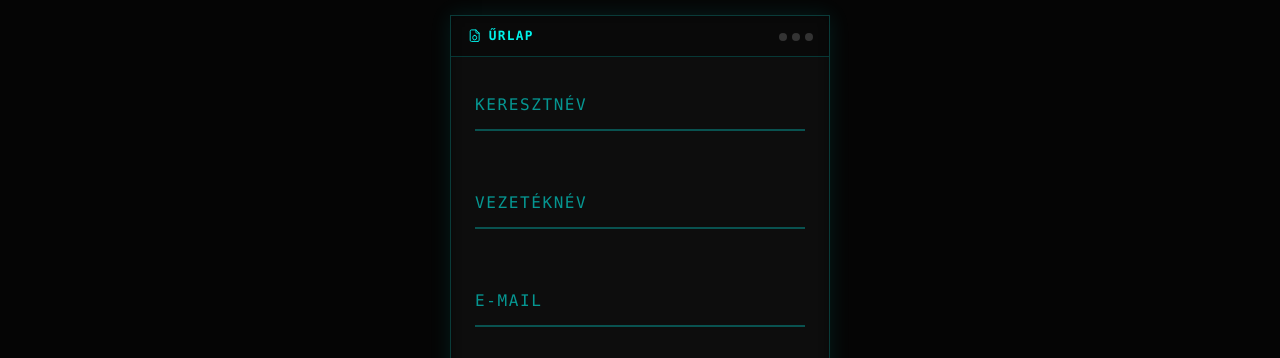
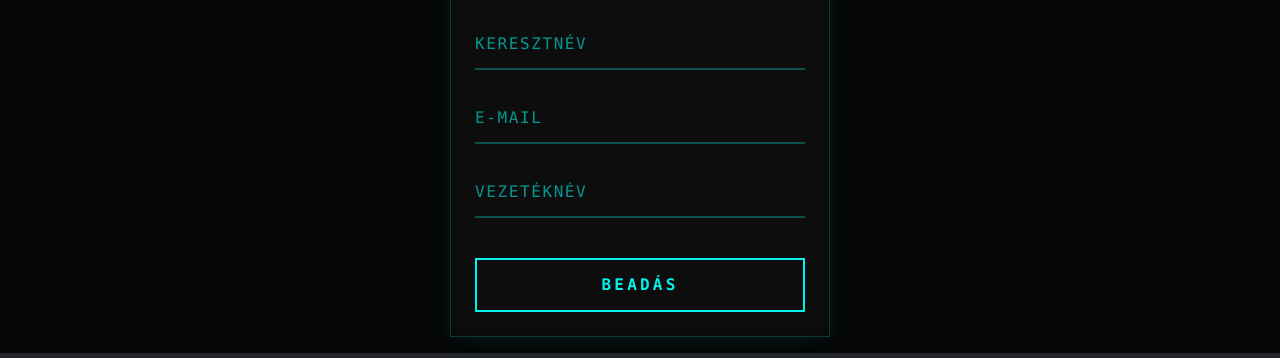
Before and after one commit to Urbalhe/0114orai, a website built with Vite: page index.html in a window 1280 px wide. Shown: the part 57-415 px from the top of the page. Built offline with nearby package versions, Linux system fonts and the light colour scheme.

Commit message:
Majdnem kesz. WIP

```diff
--- a/index.html
+++ b/index.html
@@ -1,17 +1,51 @@
 <!doctype html>
-<html lang="en">
+<html lang="hu">
   <head>
-    <link href="https://cdn.jsdelivr.net/npm/bootstrap@5.3.3/dist/css/bootstrap.min.css" rel="stylesheet">
-  <script src="https://cdn.jsdelivr.net/npm/bootstrap@5.3.3/dist/js/bootstrap.bundle.min.js"></script>
-</head>
     <meta charset="UTF-8" />
     <link rel="icon" type="image/svg+xml" href="/vite.svg" />
     <meta name="viewport" content="width=device-width, initial-scale=1.0" />
-    <title>0114orai</title>
-    <link rel="stylesheet" href="./src/style.css" />
-
+    <title>Regisztrációs oldal</title>
+    <link href="https://cdn.jsdelivr.net/npm/bootstrap@5.3.3/dist/css/bootstrap.min.css" rel="stylesheet">
+    <link rel="stylesheet" href="/src/style.css" />
   </head>
   <body>
+
+
+
+    <div class="glitch-form-wrapper">
+      <form class="glitch-card" id="registrationForm">
+        <div class="card-header">
+          <div class="card-title">
+            <span>Űrlap</span>
+          </div>
+        </div>
+
+        <div class="card-body">
+          <div class="form-group">
+            <input type="text" id="name" name="name" required placeholder="">
+            <label for="name" class="form-label" data-text="Keresztnév">Keresztnév</label>
+          </div>
+
+          <div class="form-group">
+            <input type="email" id="email" name="email" required placeholder="">
+            <label for="email" class="form-label" data-text="E-Mail">E-Mail</label>
+          </div>
+
+          <div class="form-group">
+            <input type="text" id="text" name="text" required placeholder="">
+            <label for="text" class="form-label" data-text="Vezetéknév">Vezetéknév</label>
+          </div>
+
+          <button type="submit" data-text="Beadás" class="submit-btn">
+            <span class="btn-text">Beadás</span>
+          </button>
+        </div>
+      </form>
+
+
+      <div id="successMessage" class="mt-3"></div>
+    </div>
+
     <nav class="navbar navbar-expand-sm navbar-dark bg-dark">
       <div class="container-fluid">
         <a class="navbar-brand" href="javascript:void(0)">Ormos Szabolcs</a>
@@ -23,93 +57,13 @@
             <li class="nav-item">
               <a class="nav-link" href="javascript:void(0)">Január 14.</a>
             </li>
-
           </ul>
-
         </div>
       </div>
     </nav>
-    <!-- From Uiverse.io by pharmacist-sabot -->
-<div class="glitch-form-wrapper">
-  <form class="glitch-card">
-    <div class="card-header">
-      <div class="card-title">
-        <svg
-          xmlns="http://www.w3.org/2000/svg"
-          width="24"
-          height="24"
-          viewBox="0 0 24 24"
-          stroke-width="1.5"
-          stroke="currentColor"
-          fill="none"
-          stroke-linecap="round"
-          stroke-linejoin="round"
-        >
-          <path stroke="none" d="M0 0h24v24H0z" fill="none"></path>
-          <path d="M14 3v4a1 1 0 0 0 1 1h4"></path>
-          <path
-            d="M17 21h-10a2 2 0 0 1 -2 -2v-14a2 2 0 0 1 2 -2h7l5 5v11a2 2 0 0 1 -2 2z"
-          ></path>
-          <path
-            d="M12 11.5a3 3 0 0 0 -3 2.824v1.176a3 3 0 0 0 6 0v-1.176a3 3 0 0 0 -3 -2.824z"
-          ></path>
-        </svg>
-        <span>Űrlap</span>
-      </div>
-
-      <div class="card-dots"><span></span><span></span><span></span></div>
-    </div>
-
-    <div class="card-body">
-      <div class="form-group">
-        <input
-          type="text"
-          id="username"
-          name="username"
-          required=""
-          placeholder=""
-        />
-        <label for="Keresztnev" class="form-label" data-text="Keresztnév"
-          >Keresztnév</label
-        >
-      </div>
-      <br>
-
-      <div class="form-group">
-        <input
-          type="text"
-          id="username"
-          name="username"
-          required=""
-          placeholder=""
-        />
-        <label for="text" class="form-label" data-text="Vezetéknév"
-          >Vezetéknév</label
-        >
-      </div><br>
-        <div class="form-group">
-        <input
-          type="text"
-          id="text"
-          name="text"
-          required=""
-          placeholder=""
-        />
-        <label for="text" class="form-label" data-text="E-Mail"
-          >E-Mail</label
-        >
-      </div>
-      </div>
-
-      <button data-text="beadás" type="submit" class="submit-btn">
-        <span class="btn-text">Beadás</span>
-      </button>
-    </div>
-  </form>
-</div>
 
 
-
-
+    <script type="module" src="/src/main.js"></script>
+    <script src="https://cdn.jsdelivr.net/npm/bootstrap@5.3.3/dist/js/bootstrap.bundle.min.js"></script>
   </body>
 </html>
--- a/src/main.js
+++ b/src/main.js
@@ -1,10 +1,20 @@
-import './style.css'
-import javascriptLogo from './javascript.svg'
-import viteLogo from '/vite.svg'
-import { setupCounter } from './counter.js'
+// main.js
 
-document.querySelector('#app').innerHTML = `
+// Lekérjük az űrlapot és a siker üzenet div-et
+const form = document.querySelector('#registrationForm')
+const successDiv = document.querySelector('#successMessage')
 
-`
+// Figyeljük a submit eseményt
+form.addEventListener('submit', function(event) {
+  event.preventDefault() // Alapértelmezett elküldés megakadályozása
 
-setupCounter(document.querySelector('#counter'))
+  // Töröljük az űrlap tartalmát
+  form.style.display = 'none'
+
+
+  successDiv.textContent = 'Sikeres regisztráció'
+  successDiv.classList.add('alert', 'alert-success')
+})
+
+
+document.title = 'Regisztrációs oldal'
```
Lines whose indentation alone changed are shown as unchanged.
